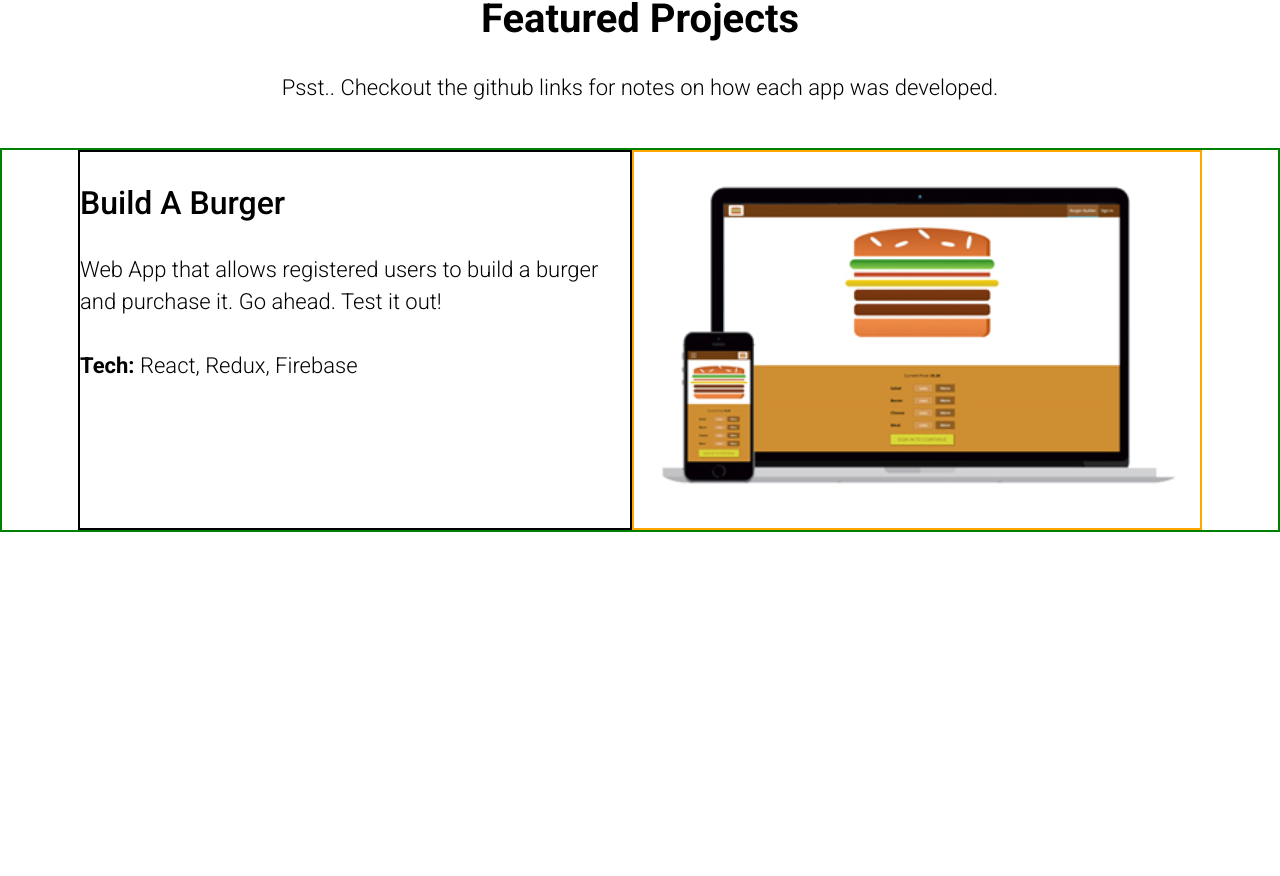
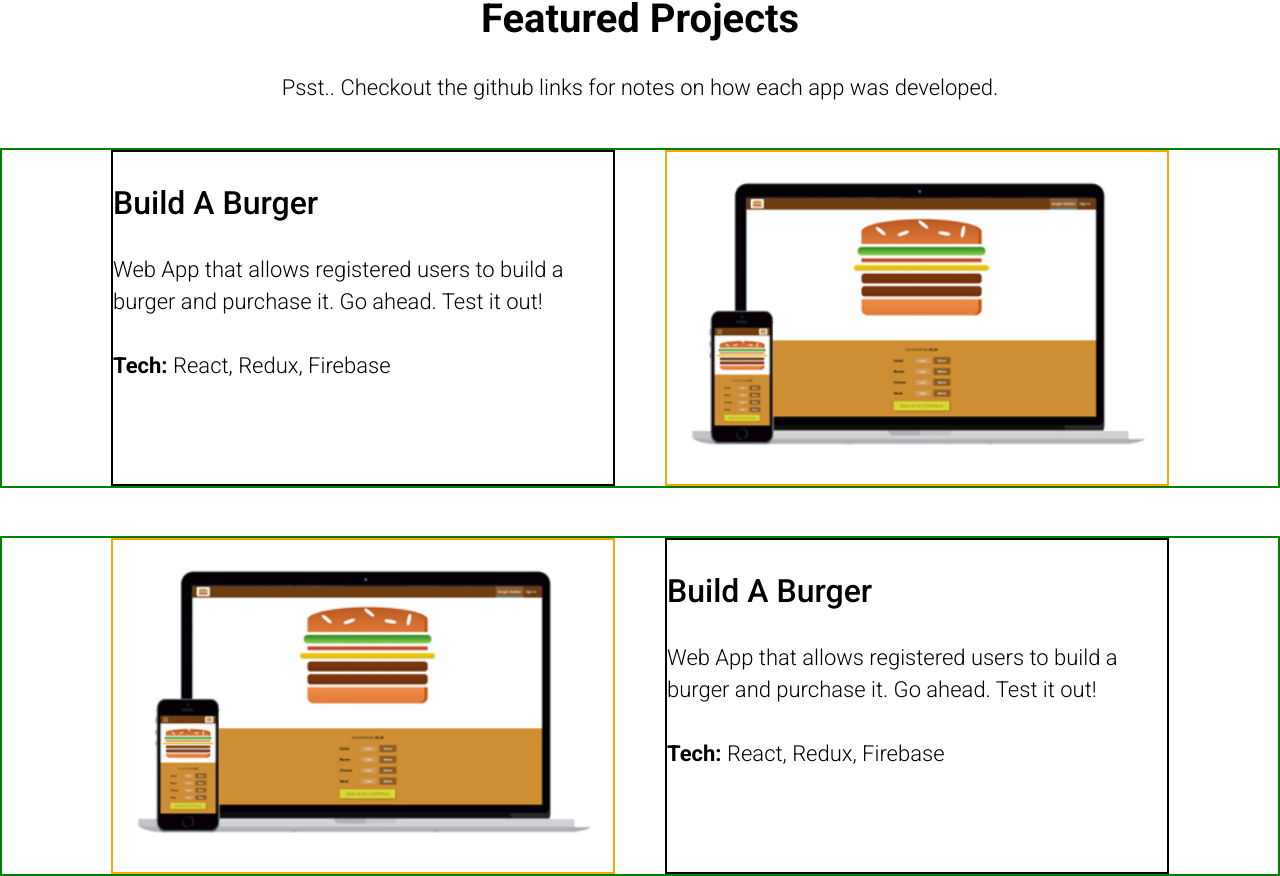
Before and after one commit to Aseelaldallal/portfolio, a React app: page / in a window 1280 px wide. Shown: the part 1439-2315 px from the top of the page. Before the commit the page ends 2019 px from the top, so only its background shows below. Built offline with nearby package versions, Linux system fonts and the light colour scheme.

Commit message:
Add spacer element

```diff
--- a/src/components/Featured Projects/FeaturedProjects.js
+++ b/src/components/Featured Projects/FeaturedProjects.js
@@ -22,6 +22,19 @@ const FeaturedProjects = () => {
         tech="React, Redux, Firebase"
         image="burger"
       />
+      <Project
+        title="Build A Burger"
+        description="Web App that allows registered users to build a burger and purchase it. Go ahead. Test it out!"
+        tech="React, Redux, Firebase"
+        image="burger"
+      />
+      <Project
+        alignPicRight
+        title="Build A Burger"
+        description="Web App that allows registered users to build a burger and purchase it. Go ahead. Test it out!"
+        tech="React, Redux, Firebase"
+        image="burger"
+      />
     </section>
   );
 };
--- a/src/components/Project/Project.css
+++ b/src/components/Project/Project.css
@@ -12,11 +12,16 @@
 
 .project img {
   border: 2px solid orange;
+  width: 500px;
+}
+
+.spacer {
+  width: 50px;
 }
 
 .projectDesc {
   text-align: left;
-  max-width: 550px;
+  max-width: 500px;
   border: 2px solid black;
 }
 
--- a/src/components/Project/Project.js
+++ b/src/components/Project/Project.js
@@ -1,7 +1,6 @@
 import React from 'react';
 import classes from './Project.css';
 import Image from '../UI/Image/Image';
-// import burger from '../../assets/images/projectImages/burger.PNG';
 
 const Project = props => {
   let projectStyle = [];
@@ -13,7 +12,7 @@ const Project = props => {
   return (
     <div className={projectStyle.join(' ')}>
       <Image image={props.image} />
-
+      <div className={classes.spacer} />
       <div className={classes.projectDesc}>
         <h3>{props.title}</h3>
         <p>{props.description}</p>
```
